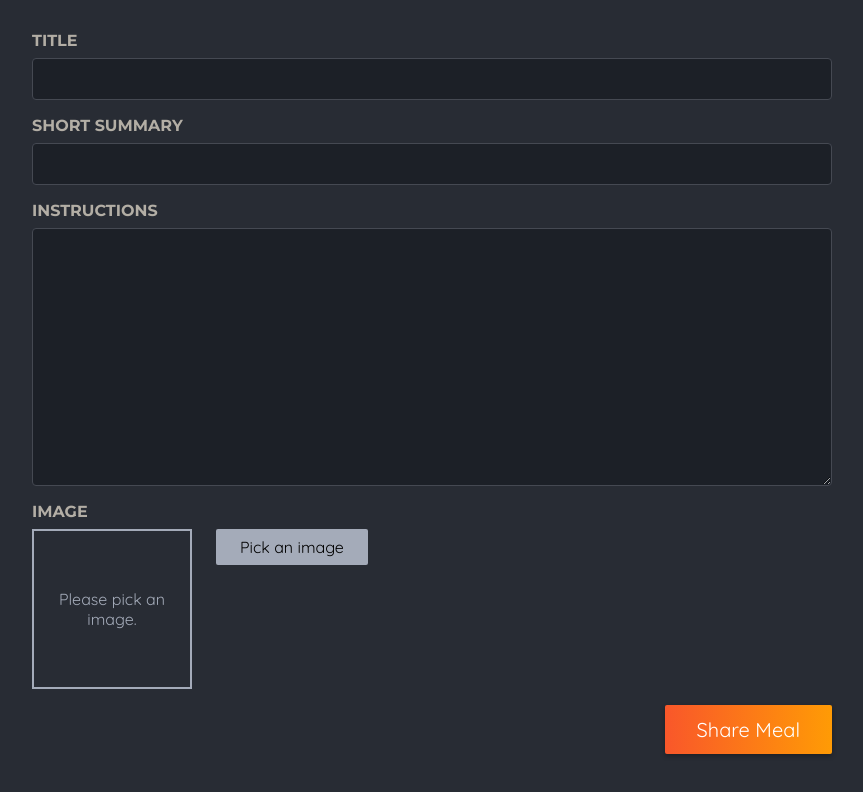
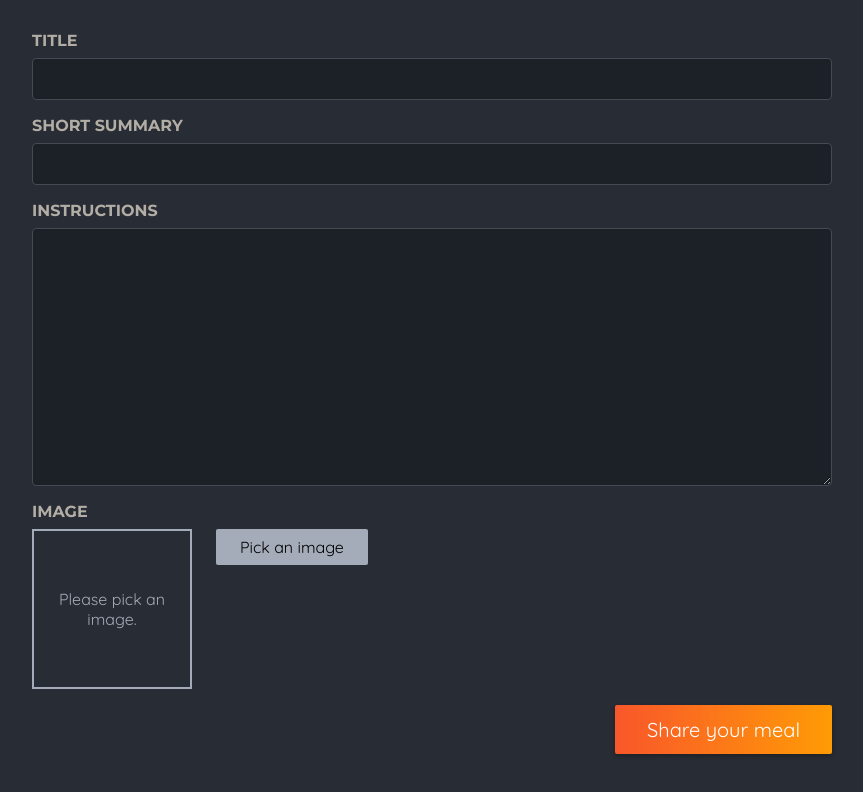
Before and after one commit to nymajalalabadi/Foodies, a Next.js app in the folder foodies/: page /meals/share in a window 1280 px wide. Shown: the part 478-1270 px from the top of the page, without its empty margins (32-895 px from the left). Built offline with nearby package versions, Linux system fonts and the light colour scheme.

Commit message:
Added MealsFormSubmit

```diff
--- /dev/null
+++ b/foodies/app/components/meals/meals-form-submit.tsx
@@ -0,0 +1,14 @@
+'use client';
+
+import { useFormStatus } from 'react-dom';
+
+export default function MealsFormSubmit() {
+
+    const { pending } = useFormStatus();
+
+    return (
+        <button type="submit" disabled={pending}>
+            {pending ? 'Sharing...' : 'Share your meal'}
+        </button>
+    );
+}
--- a/foodies/app/meals/share/page.tsx
+++ b/foodies/app/meals/share/page.tsx
@@ -1,8 +1,7 @@
-'use client';
-
 import classes from './page.module.css';
 import ImagePicker from '@/app/components/meals/image-picker';
 import { shareMeal } from '@/lib/actions';
+import MealsFormSubmit from '@/app/components/meals/meals-form-submit';
 
 export default function ShareMealPage() {
 
@@ -40,7 +39,7 @@ export default function ShareMealPage() {
         </p>
         <ImagePicker label="Image" name="image" />
         <p className={classes.actions}>
-          <button type="submit">Share Meal</button>
+          <MealsFormSubmit />
         </p>
       </form>
     </main>
```
